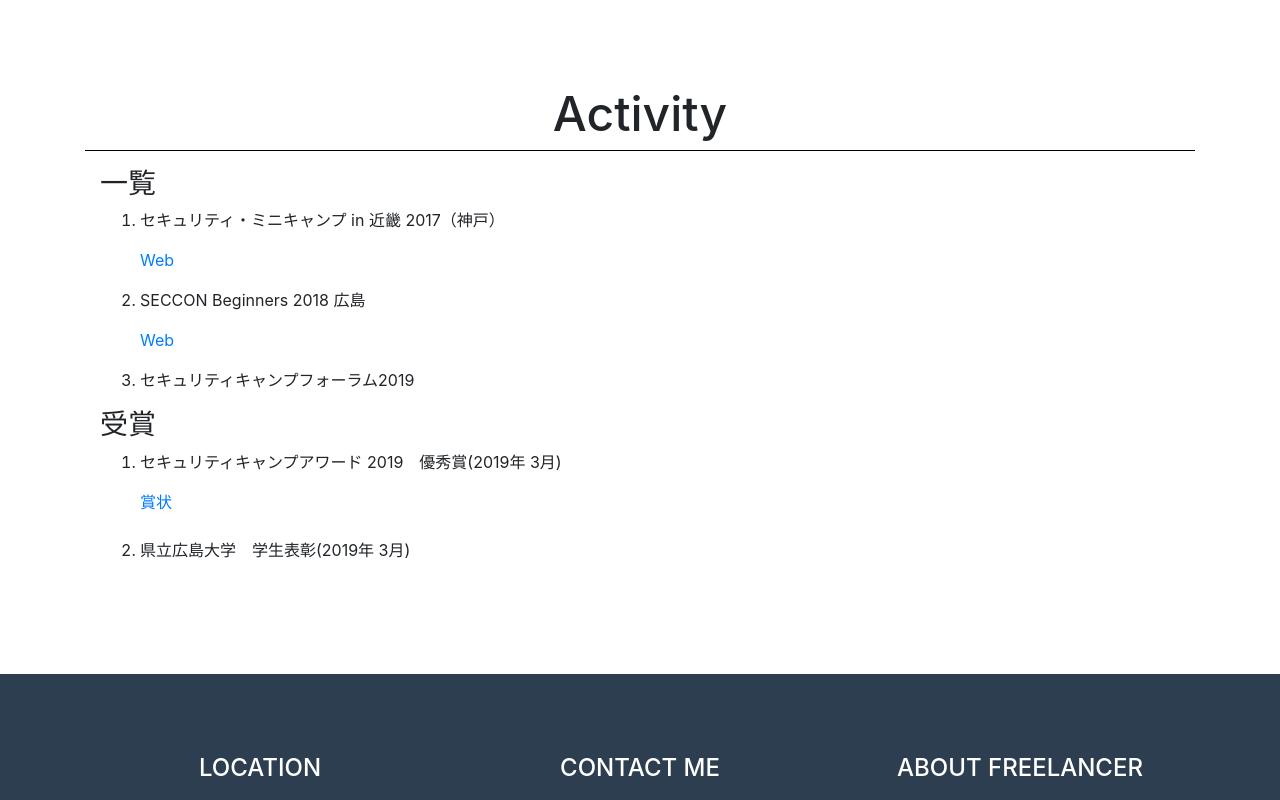
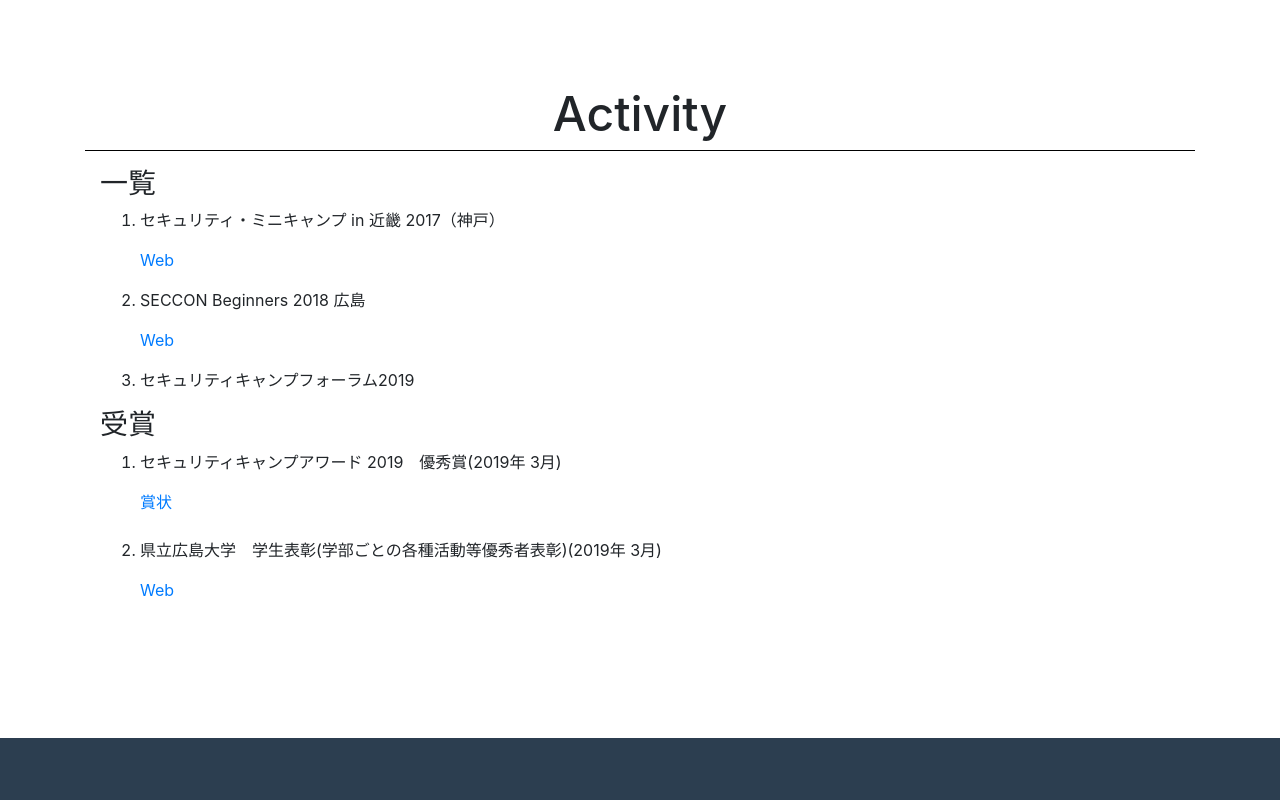
Before and after one commit to Yuya-Nakata/Mypage, a website with bundled scripts: page index.html in a window 1280 px wide. Shown: the part 4543-5343 px from the top of the page. Built offline with nearby package versions, Linux system fonts and the light colour scheme.

Commit message:
学生表彰URL追加

```diff
--- a/index.html
+++ b/index.html
@@ -214,7 +214,7 @@
                         <p>2019年3月</p>
                     </div>
                     <div class="col-lg-10">
-                        <p>平成31年度県立広島大学優秀学生</p>
+                        <p>平成31年度県立広島大学優秀学生表彰</p>
                     </div>
                 </div>
               </Big>
@@ -326,8 +326,9 @@
                  </li>
               <li>
                     <p class="Big">
-                      県立広島大学　学生表彰(2019年 3月)
+                      県立広島大学　学生表彰(学部ごとの各種活動等優秀者表彰)(2019年 3月)
                     </p>
+                    <a href="http://www.pu-hiroshima.ac.jp/soshiki/general-education/h30hyosyo.html">Web</a><br><br>
               </li>
          </ol>
        </div>
```
